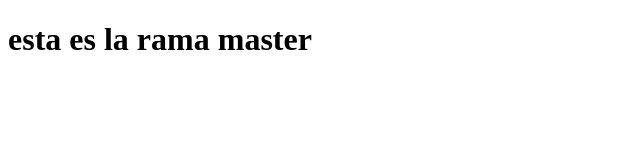
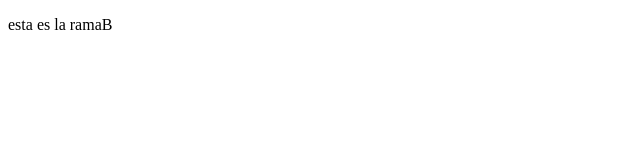
Before and after one commit to enrique-dev-coder/practigagithub, a plain HTML site: page index.html in a window 1280 px wide. Shown: the whole page, without its empty margins (0-640 px from the left). Drawn offline with Linux system fonts and the light colour scheme.

Commit message:
esta es la ramab

```diff
--- a/index.html
+++ b/index.html
@@ -7,7 +7,10 @@
     <title>practicagit</title>
 </head>
 <body>
-    <h1>esta es la rama master</h1>
+
+
+
+<p>esta es la ramaB</p>
 
 </body>
 </html>
```
